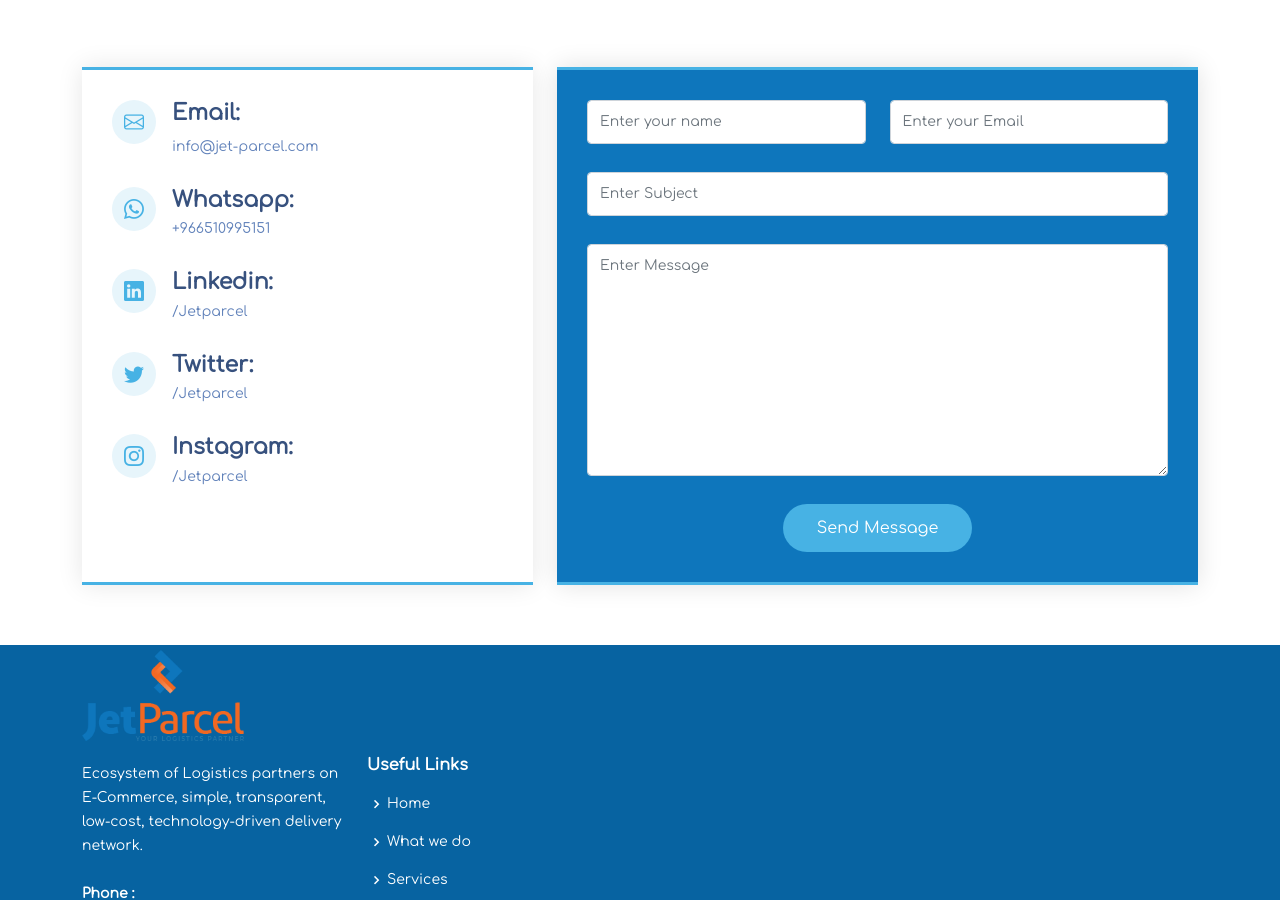
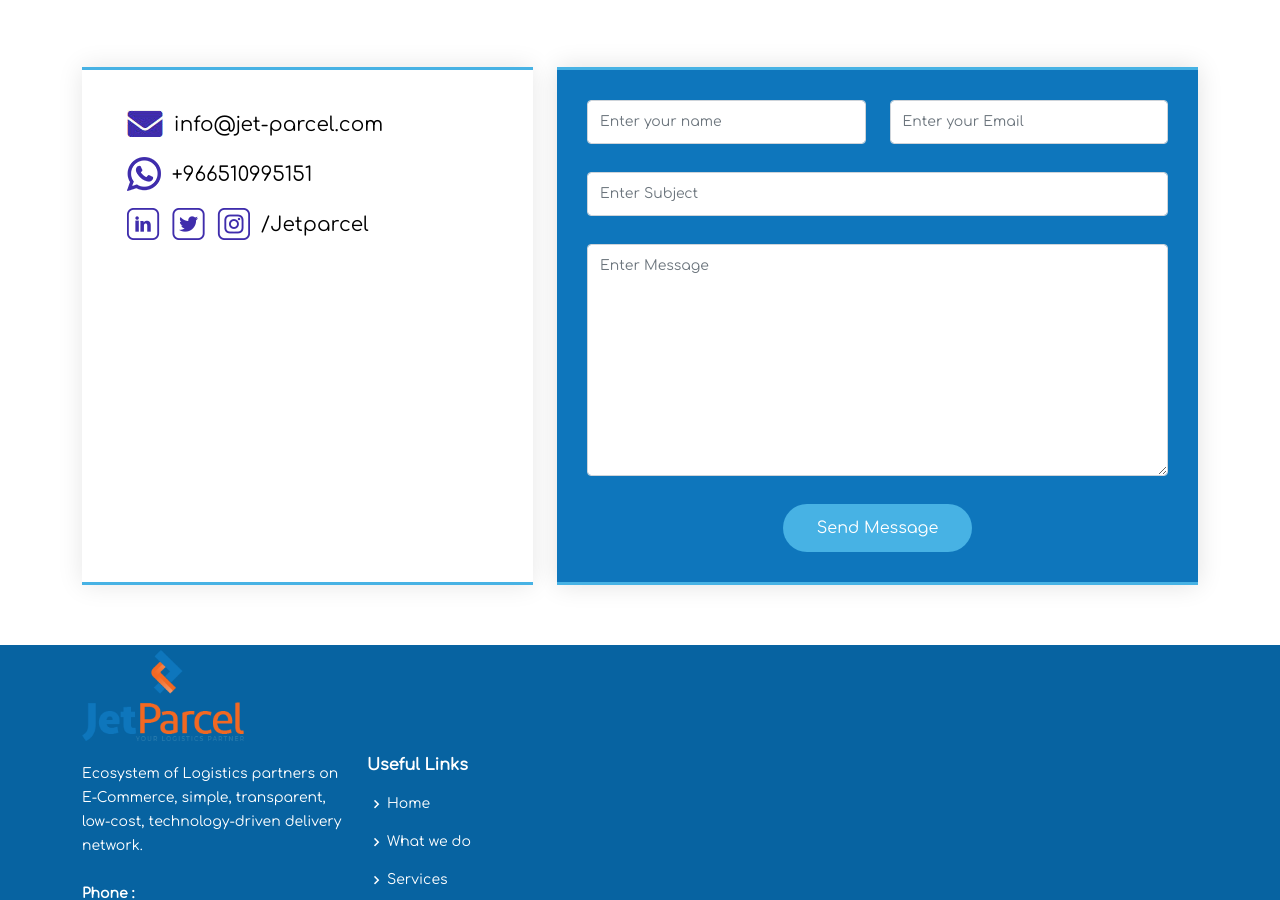
Before and after one commit to KarEem-H/shipping_company, a plain HTML site: page index.html in a window 1280 px wide. Shown: the part 4491-5391 px from the top of the page. Drawn offline with Linux system fonts and the light colour scheme; a script that the page names is missing; files whose address does not match are found by name; a web font is replaced by a local one.

Commit message:
update the contact.

```diff
--- a/assets/css/style.css
+++ b/assets/css/style.css
@@ -1729,6 +1729,27 @@ section {
   content: "/";
 }
 
+.button-2{
+  display: inline-block;
+  padding: 0px 15px;
+  border: none;
+  height: 50px;
+  line-height: 50px;
+  font-size: 20px;
+  text-decoration: none;
+  color: #000;
+  font-family: arial;
+  border-radius: 5px; /* Add rounded edges */
+
+  img{
+    margin-right: 5px;
+    display: inline-block;
+    vertical-align: middle;
+    margin-top: -3px;
+  }
+}
+
+
 /*--------------------------------------------------------------
 # Footer
 --------------------------------------------------------------*/
--- a/index.html
+++ b/index.html
@@ -778,67 +778,21 @@
 
               <div class="col-lg-5 d-flex align-items-stretch">
                 <div class="info">
-                  <!-- <h3 class="text-orange"> Contact info</h3> -->
-                  <div class="email">
-                    <a target="_blank" href="mailto:info@jet-parcel.com">
-                      <i class="bi bi-envelope"></i>
-                      <h4>
-                        <span class="english">Email:</span>
-                        <span class="arabic">البريد الالكتروني</span>
-                      </h4>
-                      <p>info@jet-parcel.com</p></a>
-                  </div>
+                  <a target="_blank" href="mailto:info@jet-parcel.com" class="button-2">
+                    <img src="assets/img/resources/contact.jpg" alt="" />
+                    info@jet-parcel.com
+                  </a>
+                  <a target="_blank" href="https://wa.me/966510995151" class="button-2">
+                    <img src="assets/img/resources/contact-whatsapp.png" alt="" />
+                    +966510995151
+                  </a>
+                  <a target="_blank" href="https://www.linkedin.com/company/jetparcel/" class="button-2">
+                    <img src="assets/img/resources/contact-socialmedai.png" alt="" />
+                    /Jetparcel
+                  </a>
+                </div>
+              </div>
 
-                  <div class="whatsapp">
-                    <a target="_blank" href="https://wa.me/966510995151">
-                      <i class="bi bi-whatsapp"></i>
-                      <h4>
-                        <span class="english">Whatsapp:</span>
-                        <span class="arabic"> واتس اب</span>
-                      </h4>
-                      <p>+966510995151</p></a>
-                  </div>
-
-                  <div class="media">
-                    <a target="_blank"
-                      href="https://www.linkedin.com/company/jetparcel/">
-                      <i class="bi bi-linkedin" style="margin-right: 10px;"></i>
-                      <h4>
-                        <span class="english">Linkedin:</span>
-                        <span class="arabic">لينكدان</span>
-                      </h4>
-                      <p>/Jetparcel</p></a>
-                  </div>
-
-                  <div class="media">
-                    <a target="_blank" href="https://twitter.com/jetparcel">
-                      <i class="bi bi-twitter" style="margin-right: 10px;"></i>
-                      <h4>
-                        <span class="english">Twitter:</span>
-                        <span class="arabic">توتير</span>
-                      </h4>
-                      <p>/Jetparcel</p></a>
-                  </div>
-
-                  <div class="media">
-                    <a target="_blank"
-                      href="https://www.instagram.com/jetparcel/">
-                      <i class="bi bi-instagram" style="margin-right: 10px;"></i>
-                      <h4>
-                        <span class="english">Instagram:</span>
-                        <span class="arabic">انستجرام</span>
-                      </h4>
-                      <p>/Jetparcel</p></a>
-                  </div>
-
-                  <!-- <iframe
-                  src="https://www.google.com/maps/embed?pb=!1m14!1m8!1m3!1d12097.433213460943!2d-74.0062269!3d40.7101282!3m2!1i1024!2i768!4f13.1!3m3!1m2!1s0x0%3A0xb89d1fe6bc499443!2sDowntown+Conference+Center!5e0!3m2!1smk!2sbg!4v1539943755621"
-                  frameborder="0" style="border:0; width: 100%; height: 290px;"
-                  allowfullscreen></iframe> -->
-                </div>
-
-
-              </div>
 
               <div class="col-lg-7 mt-5 mt-lg-0 d-flex align-items-stretch">
                 <form action="forms/contact.php" method="post" role="form"
```
